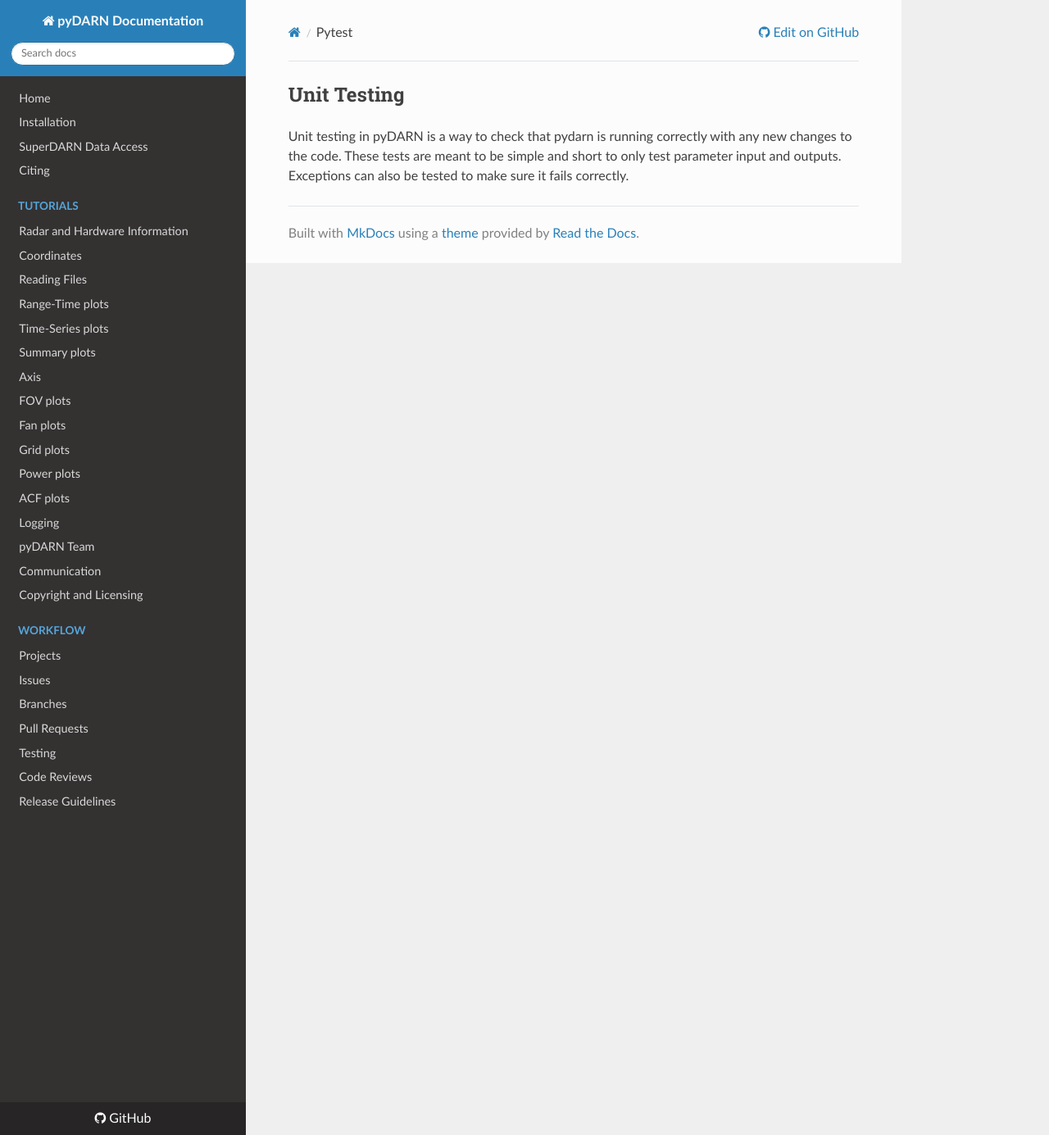
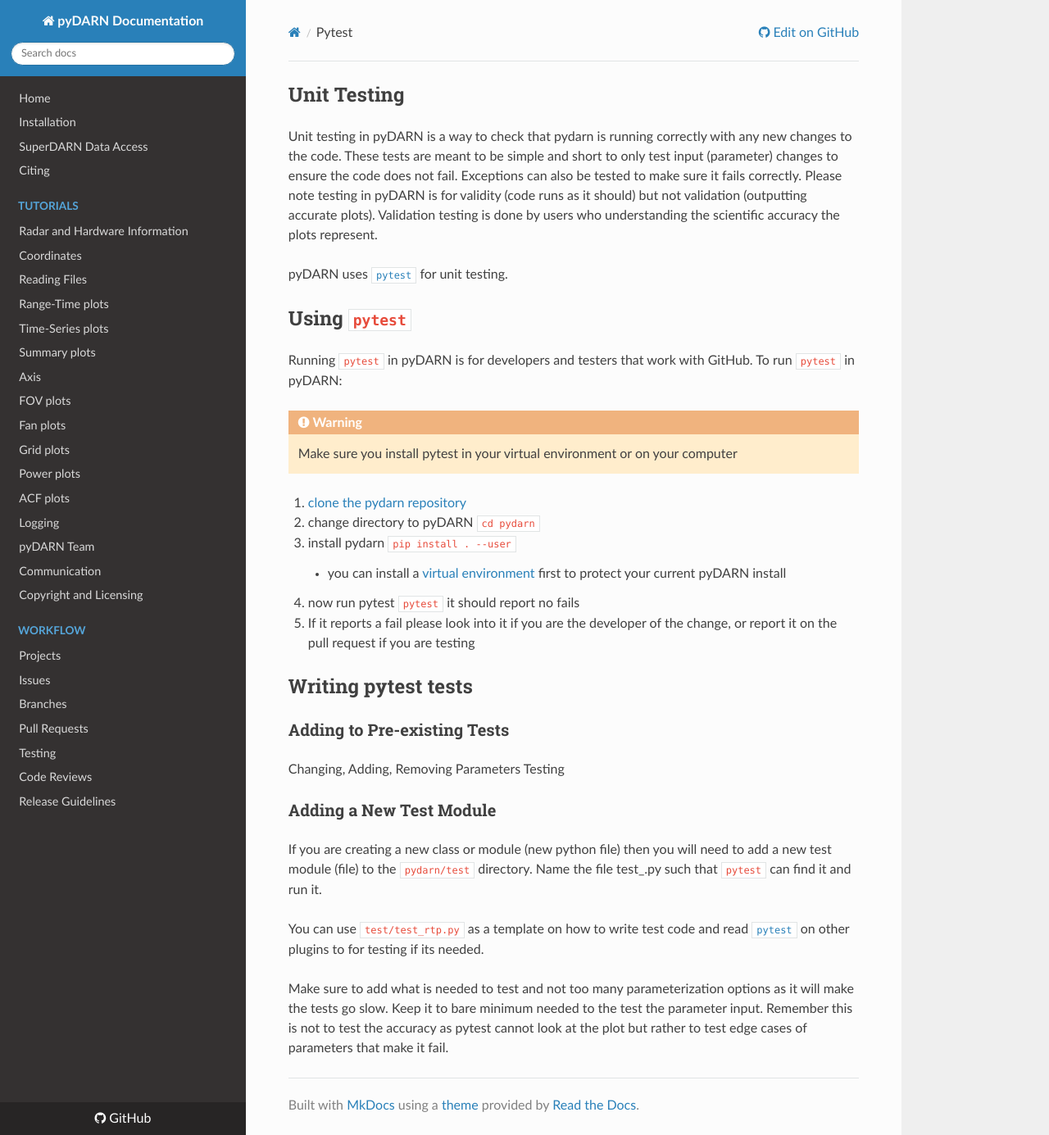
Before and after one commit to SuperDARN/pydarn, an MkDocs documentation site: the page built from docs/dev/pytest.md, in a window 1280 px wide and 1385 px high. Shown: the whole window at 82% size. Built offline with MkDocs 1.6.1, drawn with Linux system fonts in a browser that asks for light colours; nearby versions of some CDN libraries.

Commit message:
added several sections on test just need to finish 1 section and add it to the index file

```diff
--- a/docs/dev/pytest.md
+++ b/docs/dev/pytest.md
@@ -14,5 +14,37 @@ the additional permissions listed below.
 
 ## Unit Testing
 
-Unit testing in pyDARN is a way to check that pydarn is running correctly with any new changes to the code. These tests are meant to be simple and short to only test parameter input and outputs.
-Exceptions can also be tested to make sure it fails correctly.
+Unit testing in pyDARN is a way to check that pydarn is running correctly with any new changes to the code. These tests are meant to be simple and short to only test input (parameter) changes to ensure the code does not fail.
+Exceptions can also be tested to make sure it fails correctly. Please note testing in pyDARN is for validity (code runs as it should) but not validation (outputting accurate plots). Validation testing is done by users who understanding the scientific accuracy the plots represent.
+
+pyDARN uses [`pytest`](https://docs.pytest.org/en/6.2.x/) for unit testing.
+
+## Using `pytest`
+
+Running `pytest` in pyDARN is for developers and testers that work with GitHub. To run `pytest` in pyDARN:
+
+!!! Warning
+    Make sure you install pytest in your virtual environment or on your computer
+
+1. [clone the pydarn repository](https://github.com/superdarn/pydarn)
+2. change directory to pyDARN `cd pydarn`
+3. install pydarn `pip install . --user`
+    - you can install a [virtual environment](../users/install.md) first to protect your current pyDARN install
+4. now run pytest `pytest` it should report no fails
+5. If it reports a fail please look into it if you are the developer of the change, or report it on the pull request if you are testing
+
+## Writing pytest tests
+
+### Adding to Pre-existing Tests
+
+Changing, Adding, Removing Parameters Testing
+
+### Adding a New Test Module
+
+If you are creating a new class or module (new python file) then you will need to add a new test module (file) to the `pydarn/test` directory.
+Name the file test_<module/class name>.py such that `pytest` can find it and run it.
+
+You can use `test/test_rtp.py` as a template on how to write test code and read [`pytest`](https://docs.pytest.org/en/6.2.x/) on other plugins to for testing if its needed.
+
+Make sure to add what is needed to test and not too many parameterization options as it will make the tests go slow. Keep it to bare minimum needed to the test the parameter input.
+Remember this is not to test the accuracy as pytest cannot look at the plot but rather to test edge cases of parameters that make it fail.
```
